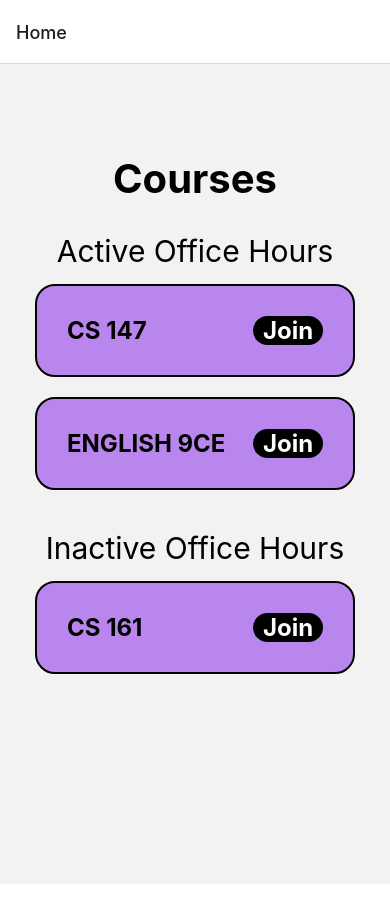
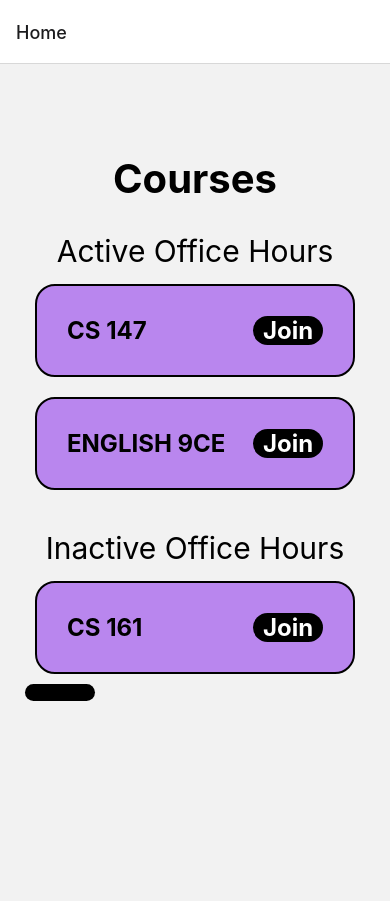
Before and after one commit to ashtonxiong/same-Q-App, a React Native app: screen /Home in a window 390 px wide. Built offline with nearby package versions, Linux system fonts and the light colour scheme.

Commit message:
Created Notification Component and Bottom Bar

```diff
--- a/App.js
+++ b/App.js
@@ -3,8 +3,11 @@ import { NavigationContainer } from '@react-navigation/native';
 import { createStackNavigator } from '@react-navigation/stack';
 import HomePage from './components/HomePage';
 import CoursePage from './components/CoursePage';
+import Notifications from './components/Notifications';
 
 const Stack = createStackNavigator();
+
+
 
 const App = () => {
   return (
@@ -12,6 +15,7 @@ const App = () => {
       <Stack.Navigator initialRouteName="Home">
         <Stack.Screen name="Home" component={HomePage} />
         <Stack.Screen name="CoursePage" component={CoursePage} />
+        <Stack.Screen name="Notifications" component={Notifications} />
       </Stack.Navigator>
     </NavigationContainer>
   );
--- a/app.json
+++ b/app.json
@@ -4,7 +4,7 @@
     "slug": "CS147Project",
     "version": "1.0.0",
     "orientation": "portrait",
-    "icon": "./assets/icon.png",
+    // "icon": "./assets/icon.png",
     "userInterfaceStyle": "light",
     "splash": {
       "image": "./assets/splash.png",
--- a/components/HomePage.js
+++ b/components/HomePage.js
@@ -17,6 +17,10 @@ const App = () => {
     const handleJoinPress = (course) => {
       // navigate to CoursePage with the courseName parameter
       navigation.navigate('CoursePage', { course });
+    };
+
+    const handleTestButton = (noti) => {
+      navigation.navigate('Notifications', { noti });
     };
 
   return (
@@ -87,7 +91,18 @@ const App = () => {
         </View>
       ))}
 
+
+          <TouchableOpacity
+            style={styles.joinButton}
+            onPress={() => handleTestButton('Notifications')}
+          >
+            <Text>Test</Text>
+          </TouchableOpacity>
+
+
+
         </View>
+
       </View>
     </View>
   );
--- a/components/Notifications.js
+++ b/components/Notifications.js
@@ -1 +1,93 @@
-const text = "test"
+import React from 'react';
+import { StyleSheet, Text, View, TouchableOpacity } from 'react-native';
+import { useNavigation } from '@react-navigation/native';
+import BottomBar from './BottomBar';
+
+const Notifications = () => {
+    const navigation = useNavigation();
+
+    const handleJoinPress = (course) => {
+      navigation.navigate('CoursePage', { course });
+    };
+
+  return (
+    <View style={styles.container}>
+        <Text>Test Test</Text>
+    </View>
+  );
+};
+
+const styles = StyleSheet.create({
+  container: {
+    flex: 1,
+    justifyContent: 'center',
+    alignItems: 'center',
+  },
+  pageHeader: {
+    fontSize: 40,
+    marginTop: 90,
+    fontWeight: 'bold',
+  },
+  courseSection: {
+    flex: 1,
+    justifyContent: 'flex-start',
+    alignItems: 'center',
+    width: '100%',
+  },
+  bottomSection: {
+    justifyContent: 'flex-end',
+    marginBottom: 200, // adjust space from bottom of screen
+  },
+  sectionHeader: {
+    color: 'black',
+    fontSize: 30,
+    fontWeight: 'normal',
+    marginTop: 30, // adjust space from 'Courses' header
+  },
+  courseContainer: {
+    marginTop: 5,
+  },
+  courseBox: {
+    flexDirection: 'row', // have course name and join button in one row
+    padding: 30,
+    margin: 10,
+    width: 320,
+    borderWidth: 2,
+    borderColor: '#000',
+    borderRadius: 20,
+    backgroundColor: '#b986ee',
+    justifyContent: 'space-between', // align items along the row
+  },
+  courseBoxTEXT: {
+    fontSize: 24,
+    fontWeight: 'bold',
+    color: 'black',
+    textAlign: 'left',
+  },
+  joinButton: {
+    width: 70,
+    borderRadius: 20,
+    backgroundColor: 'black',
+    justifyContent: 'center',
+    alignItems: 'center',
+  },
+  joinButtonTEXT: {
+    color: 'white',
+    fontSize: 24,
+    fontWeight: 'bold',
+  },
+  askButton: {
+    width: 70,
+    borderRadius: 20,
+    backgroundColor: 'black',
+    justifyContent: 'center',
+    alignItems: 'center',
+  },
+  askButtonTEXT: {
+    color: 'white',
+    fontSize: 24,
+    fontWeight: 'bold',
+  },
+});
+
+export default Notifications;
```
Also changed, not shown: package.json (+7 -1 lines), 1 other file (tests, documents, lock files or other folders).
